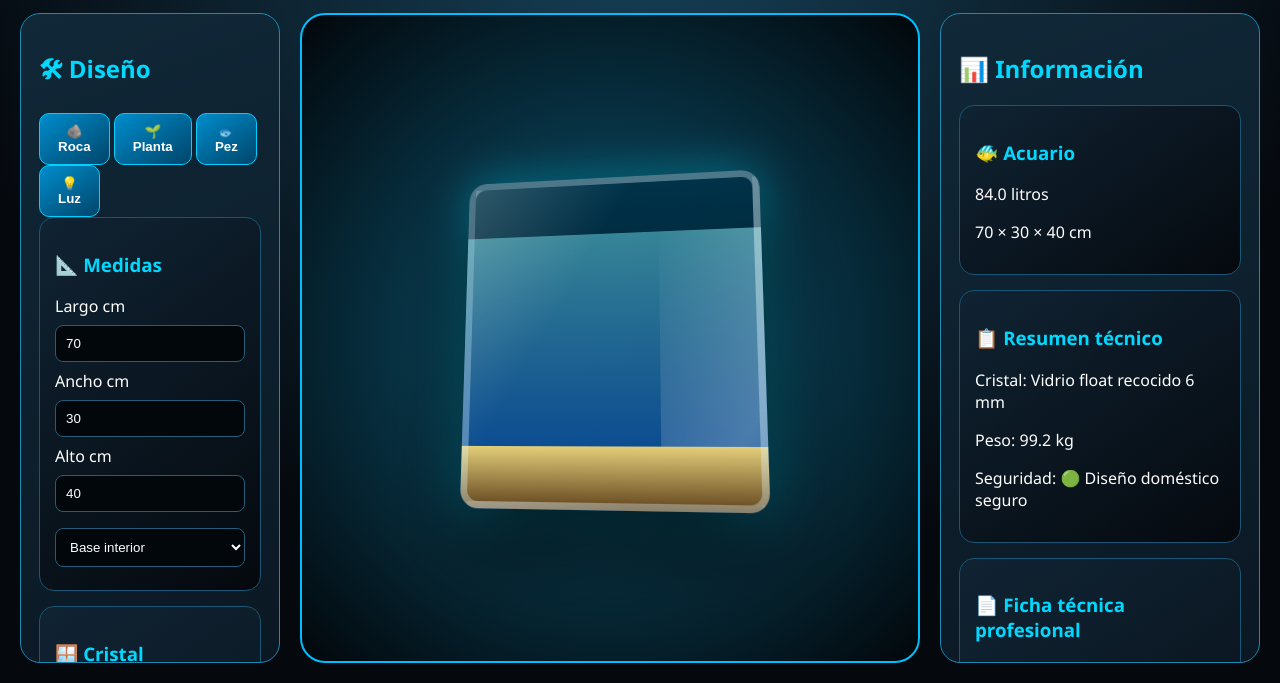
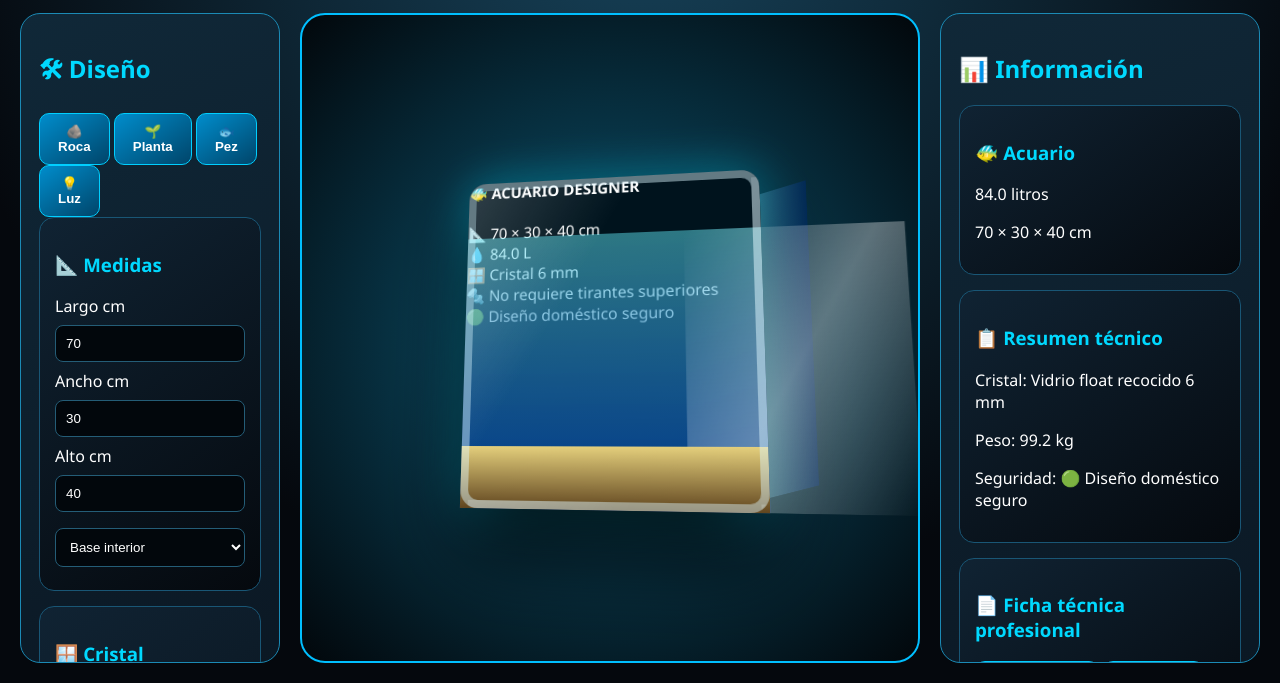
Before and after one commit to yfmodaurbana-eng/scaling-tribble, a plain HTML site: page index.html in a window 1280 px wide. Shown: the part 117-800 px from the top of the page. Drawn offline with Linux system fonts and the light colour scheme.

Commit message:
Update CSS styles and comments for clarity

```diff
--- a/css/style.css
+++ b/css/style.css
@@ -1,6 +1,6 @@
 /* ==================================================
    ACUARIO DESIGNER STUDIO V6
-   CSS BASE LIMPIO
+   CSS BASE PROFESIONAL
 ================================================== */
 
 
@@ -11,7 +11,6 @@
 --panel2:#102838;
 --border:#1b8ab5;
 --cyan:#00d9ff;
---text:#e8f8ff;
 --green:#00ff9d;
 --yellow:#ffd000;
 --red:#ff4040;
@@ -32,9 +31,7 @@ html,
 body{
 
 margin:0;
-
 width:100%;
-
 height:100%;
 
 overflow:hidden;
@@ -68,12 +65,14 @@ padding:20px;
 
 
 
+/* =========================
+   CABECERA
+========================= */
+
 
 .header{
 
 height:90px;
-
-flex-shrink:0;
 
 display:flex;
 
@@ -83,9 +82,11 @@ justify-content:space-between;
 
 padding:20px;
 
+
 background:
 
 linear-gradient(145deg,#132b3c,#071018);
+
 
 border-radius:20px;
 
@@ -122,7 +123,6 @@ color:white;
 
 
 
-
 .actions{
 
 display:flex;
@@ -143,11 +143,16 @@ linear-gradient(145deg,#008dcc,#00456a);
 
 color:white;
 
-border:1px solid #00cfff;
+border:
+
+1px solid #00cfff;
+
 
 border-radius:10px;
 
+
 padding:10px 18px;
+
 
 font-weight:bold;
 
@@ -159,19 +164,32 @@ cursor:pointer;
 
 
 
+/* =========================
+   ZONA PRINCIPAL
+========================= */
+
+
 .workspace{
+
 
 flex:1;
 
 min-height:0;
 
+
 display:grid;
 
-grid-template-columns:260px 1fr 320px;
+
+grid-template-columns:
+
+260px 1fr 320px;
+
 
 gap:20px;
 
+
 margin-top:20px;
+
 
 }
 
@@ -179,58 +197,40 @@ margin-top:20px;
 
 
 
+
+/* =========================
+   PANELES
+========================= */
+
+
 .sidebar,
 .panel{
 
-min-height:0;
-
-overflow:auto;
 
 background:
 
 linear-gradient(160deg,var(--panel2),var(--panel));
 
+
 border-radius:20px;
+
 
 border:1px solid var(--border);
 
+
 padding:18px;
+
+
+overflow:auto;
+
 
 }
 
 
 
 
+.card{
 
-.viewer{
-
-min-width:0;
-
-min-height:0;
-
-display:flex;
-
-align-items:center;
-
-justify-content:center;
-
-overflow:hidden;
-
-border-radius:25px;
-
-background:
-
-radial-gradient(circle,#0c5875,#02070b);
-
-border:2px solid #00bfff;
-
-}
-
-
-
-
-
-.card{
 
 background:
 
@@ -254,7 +254,6 @@ border:1px solid #195675;
 
 
 
-
 h2,
 h3{
 
@@ -269,19 +268,29 @@ color:var(--cyan);
 input,
 select{
 
+
 width:100%;
+
 
 padding:10px;
 
+
 margin:8px 0;
+
 
 background:#02070c;
 
+
 color:white;
 
-border:1px solid #245d77;
+
+border:
+
+1px solid #245d77;
+
 
 border-radius:8px;
+
 
 }
 
@@ -292,8 +301,6 @@ border-radius:8px;
 strong{
 
 color:#e8f8ff;
-
-font-weight:700;
 
 }
 
@@ -325,128 +332,90 @@ color:var(--red)!important;
 
 
 
-#fichaTecnica{
 
-margin-top:15px;
-
-height:250px;
-
-overflow:auto;
-
-background:#02070c;
-
-border:1px solid #245d77;
-
-padding:15px;
-
-border-radius:10px;
-
-white-space:pre-wrap;
-
-font-family:Consolas,monospace;
-
-font-size:13px;
-
-}
-
-
-
-
-
-#generarFicha,
-#copiarFicha{
-
-width:100%;
-
-margin-top:8px;
-
-}
-
-
-
-
-
-.objeto{
-
-position:absolute;
-
-cursor:pointer;
-
-font-size:40px;
-
-z-index:5;
-
-}
-
-
-
-
-
-@media(max-width:1100px){
-
-
-body{
-
-overflow:auto;
-
-}
-
-
-.workspace{
-
-grid-template-columns:1fr;
-
-overflow:auto;
-
-}
+/* =========================
+   VISOR CENTRAL
+========================= */
 
 
 .viewer{
 
-height:500px;
 
-}
+position:relative;
+
+
+display:flex;
+
+
+align-items:center;
+
+
+justify-content:center;
+
+
+
+background:
+
+
+radial-gradient(circle,#0c5875,#02070b);
+
+
+
+border-radius:25px;
+
+
+border:
+
+2px solid #00bfff;
+
+
+
+overflow:hidden;
+
+
+perspective:1400px;
 
 
 }
-/* =====================================
+/* ==================================================
    ACUARIO DESIGNER STUDIO
-   VISOR 3D LIMPIO V1
-   URNA CON PROFUNDIDAD
-===================================== */
+   MOTOR VISUAL 3D V1
+   URNA REALISTA
+================================================== */
 
 
-
-.viewer{
-
-perspective:1400px;
-
-}
-
-
-
+/* =========================
+   CUERPO DEL ACUARIO
+========================= */
 
 
 .aquarium{
 
+
 position:relative;
 
+
 width:70%;
+
 
 height:60%;
 
 
-max-width:850px;
 
-max-height:500px;
-
-
-min-width:250px;
+min-width:260px;
 
 min-height:180px;
 
 
+
+max-width:900px;
+
+max-height:550px;
+
+
+
 transform-style:preserve-3d;
+
 
 
 transform:
@@ -456,33 +425,29 @@ rotateY(-12deg);
 
 
 
-background:
+background:#00131d;
 
-linear-gradient(
-180deg,
-#00334a,
-#00101c
-);
 
 
 border-radius:18px;
 
 
-overflow:hidden;
-
 
 box-shadow:
 
-0 30px 80px rgba(0,0,0,.8),
-0 0 50px rgba(0,220,255,.5);
+
+0 40px 80px rgba(0,0,0,.8),
+
+
+0 0 50px rgba(0,220,255,.45);
 
 
 
 transition:
 
-width .5s ease,
-height .5s ease,
-transform .5s ease;
+width .4s ease,
+height .4s ease,
+transform .4s ease;
 
 
 
@@ -491,24 +456,16 @@ transform .5s ease;
 
 
 
-/* FONDO DEL ACUARIO */
-
-
-.aquarium::marker{
-
-display:none;
-
-}
-
-
-
-
-/* AGUA */
+/* =========================
+   AGUA
+========================= */
 
 
 .water{
 
+
 position:absolute;
+
 
 left:0;
 
@@ -516,6 +473,7 @@ bottom:0;
 
 
 width:100%;
+
 
 height:82%;
 
@@ -527,9 +485,9 @@ linear-gradient(
 
 180deg,
 
-rgba(120,240,255,.45),
+rgba(100,240,255,.45),
 
-rgba(0,70,160,.9)
+rgba(0,60,150,.9)
 
 );
 
@@ -544,7 +502,7 @@ z-index:2;
 
 
 
-/* MOVIMIENTO DE LUZ DEL AGUA */
+/* REFLEJO DEL AGUA */
 
 
 .water::before{
@@ -561,12 +519,14 @@ top:0;
 left:-100%;
 
 
-width:80%;
+width:70%;
 
 height:100%;
 
 
+
 background:
+
 
 linear-gradient(
 
@@ -574,16 +534,18 @@ linear-gradient(
 
 transparent,
 
-rgba(255,255,255,.25),
+rgba(255,255,255,.35),
 
 transparent
 
 );
 
 
+
 animation:
 
 aguaMovimiento 6s infinite linear;
+
 
 
 }
@@ -602,7 +564,7 @@ transform:translateX(0);
 
 to{
 
-transform:translateX(250%);
+transform:translateX(300%);
 
 }
 
@@ -614,8 +576,9 @@ transform:translateX(250%);
 
 
 
-
-/* GRAVA */
+/* =========================
+   GRAVA
+========================= */
 
 
 .sand{
@@ -636,6 +599,7 @@ width:100%;
 height:18%;
 
 
+
 background:
 
 
@@ -643,11 +607,12 @@ linear-gradient(
 
 180deg,
 
-#e3ce7a,
+#e4cf7c,
 
-#60431d
+#60451f
 
 );
+
 
 
 z-index:4;
@@ -660,8 +625,9 @@ z-index:4;
 
 
 
-
-/* CRISTAL FRONTAL */
+/* =========================
+   CRISTAL FRONTAL
+========================= */
 
 
 .aquarium::after{
@@ -679,7 +645,8 @@ inset:0;
 
 border:
 
-7px solid rgba(220,245,255,.35);
+
+8px solid rgba(220,245,255,.45);
 
 
 
@@ -717,10 +684,12 @@ z-index:20;
 
 
 
-/* PROFUNDIDAD LATERAL */
+/* =========================
+   LATERAL PROFUNDIDAD
+========================= */
 
 
-.aquarium:before{
+.aquarium::before{
 
 
 content:"";
@@ -729,16 +698,21 @@ content:"";
 position:absolute;
 
 
-right:-35px;
+
+right:-45px;
+
 
 
 top:20px;
 
 
-width:35px;
+
+width:45px;
+
 
 
 height:calc(100% - 40px);
+
 
 
 
@@ -749,9 +723,9 @@ linear-gradient(
 
 90deg,
 
-rgba(120,220,255,.3),
+rgba(120,220,255,.25),
 
-rgba(0,40,80,.7)
+rgba(0,40,90,.8)
 
 );
 
@@ -759,79 +733,12 @@ rgba(0,40,80,.7)
 
 transform:
 
+
 skewY(-15deg);
 
 
 
 z-index:1;
-
-
-}
-/* =====================================
-   ACUARIO DESIGNER STUDIO
-   ELEMENTOS 3D INTELIGENTES V1
-===================================== */
-
-
-
-/* PANEL INFORMACION 3D
-   FUERA DE LA URNA
-*/
-
-
-.info3d{
-
-position:absolute;
-
-left:-220px;
-
-top:20px;
-
-
-width:200px;
-
-
-padding:15px;
-
-
-background:
-
-rgba(0,10,20,.85);
-
-
-
-border:
-
-1px solid var(--cyan);
-
-
-
-border-radius:12px;
-
-
-
-font-size:13px;
-
-
-line-height:1.5;
-
-
-
-color:white;
-
-
-
-z-index:100;
-
-
-
-backdrop-filter:blur(8px);
-
-
-
-box-shadow:
-
-0 0 20px rgba(0,220,255,.5);
 
 
 
@@ -841,25 +748,9 @@ box-shadow:
 
 
 
-.info3d b{
-
-color:var(--cyan);
-
-font-size:15px;
-
-
-}
-
-
-
-
-
-
-/* ===============================
+/* =========================
    TIRANTES SUPERIORES
-   SOLO ARRIBA
-================================ */
-
+========================= */
 
 
 .tirante3d{
@@ -868,7 +759,17 @@ font-size:15px;
 position:absolute;
 
 
-top:-6px;
+
+top:-8px;
+
+
+
+left:15%;
+
+
+
+width:70%;
+
 
 
 height:12px;
@@ -892,7 +793,7 @@ linear-gradient(
 
 
 
-z-index:50;
+z-index:40;
 
 
 
@@ -901,33 +802,10 @@ box-shadow:
 0 3px 10px black;
 
 
-
 }
 
 
 
-
-
-/* UN TIRANTE CENTRAL */
-
-
-.tirante3d:not(.izquierdo):not(.derecho){
-
-
-left:25%;
-
-
-width:50%;
-
-
-
-}
-
-
-
-
-
-/* DOS TIRANTES */
 
 
 .tirante3d.izquierdo{
@@ -939,8 +817,8 @@ left:10%;
 width:35%;
 
 
+}
 
-}
 
 
 
@@ -953,17 +831,15 @@ left:55%;
 width:35%;
 
 
-
 }
 
 
 
 
 
-
-/* REFUERZO PERIMETRAL
-   GRANDES ACUARIOS
-*/
+/* =========================
+   REFUERZO PERIMETRAL
+========================= */
 
 
 .refuerzo3d{
@@ -975,19 +851,17 @@ position:absolute;
 inset:0;
 
 
+border:
 
-border:
 
 8px solid rgba(220,220,220,.45);
 
 
 
-z-index:45;
-
+z-index:35;
 
 
 pointer-events:none;
-
 
 
 }
@@ -995,19 +869,24 @@ pointer-events:none;
 
 
 
+/* =========================
+   OBJETOS DENTRO
+========================= */
 
 
-/* EVITAR QUE LOS ELEMENTOS
-   ROMPAN EL 3D
-*/
+.objeto{
 
 
-.aquarium .info3d,
-.aquarium .tirante3d,
-.aquarium .refuerzo3d{
+position:absolute;
 
 
-transform:none;
+z-index:10;
+
+
+cursor:pointer;
+
+
+font-size:40px;
 
 
 }
```
